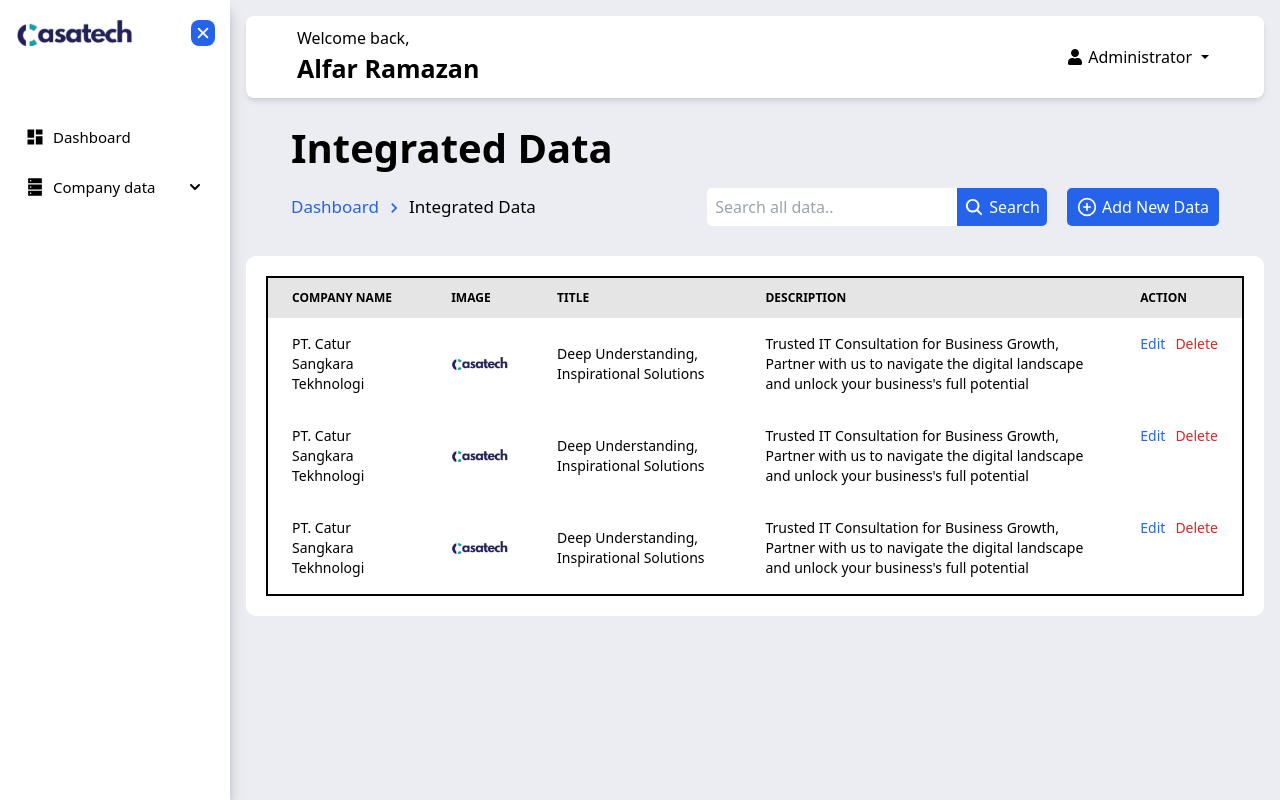
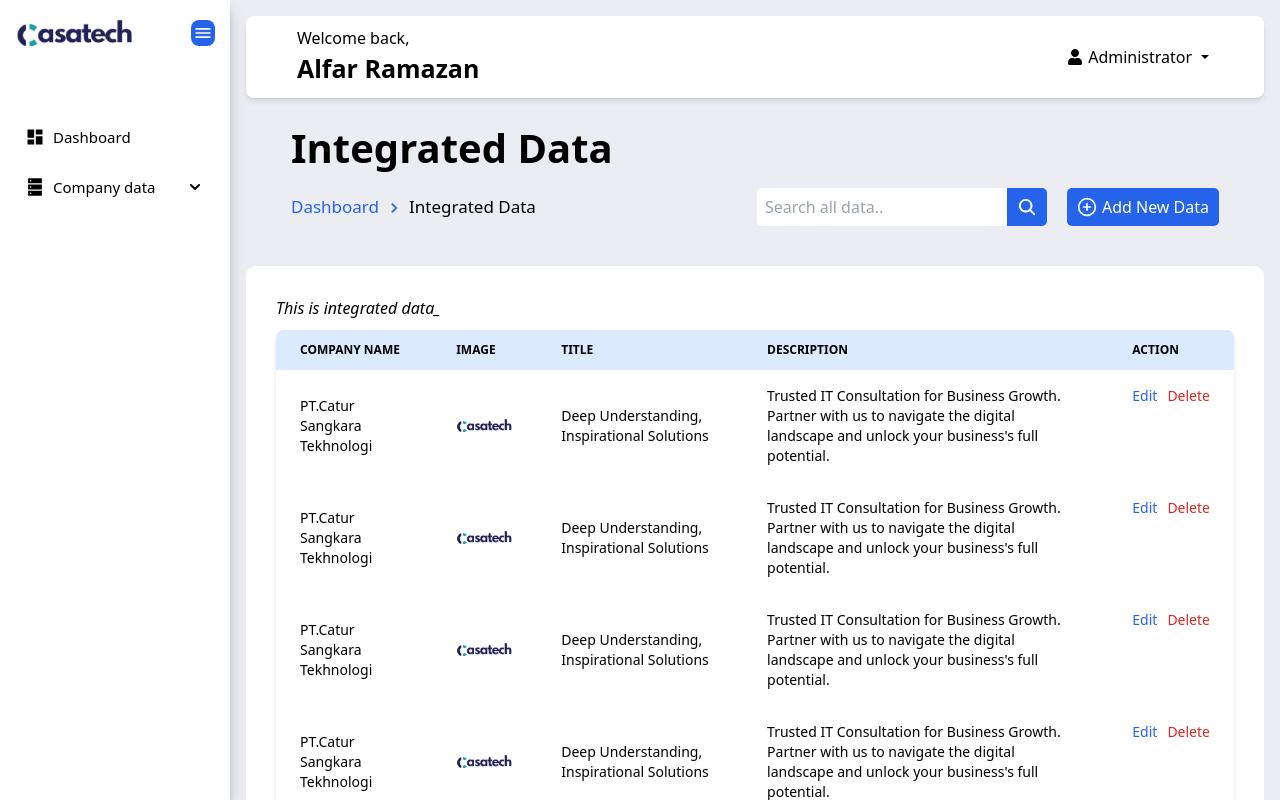
Before and after one commit to Muhammad-Khairul-Kholqi/adminPageCasatech, a React (Create React App) app: page /company-data/integrated-data in a window 1280 px wide. Built offline with nearby package versions, Linux system fonts and the light colour scheme.

Commit message:
up table

```diff
--- a/src/AccountAdmin.js
+++ b/src/AccountAdmin.js
@@ -9,9 +9,9 @@ const AccountAdmin = () => {
     return (
         <div className="bg-white rounded-[20px] mt-[30px]">
             <div className="flex justify-between py-[40px] px-[10%]">
-                <div div className = "block bg-[#F0F3FF] p-[40px] rounded-[20px]" >
+                <div className = "block bg-[#F0F3FF] p-[40px] rounded-[20px]" >
                     <div className="w-[170px]">
-                        <img src={profile} className="rounded-[10px] flex justify-center ml-[37px]" />
+                        <img src={profile} className="rounded-[10px] flex" />
                     </div>
                     <div className="blok">
                         <div className = "flex gap-[5px] items-center border-solid border-2 border-black bg-white px-[10px] rounded-[4px] mt-[20px] shadow-md" >
--- a/src/Company_data/Integrated_data/index_integrated.js
+++ b/src/Company_data/Integrated_data/index_integrated.js
@@ -25,9 +25,8 @@ const DataIntegrated = () => {
             <div>
               <form className="flex">
                 <input type="text" placeholder="Search all data.." className="px-[8px] rounded-l-[5px] py-[7px] w-[250px]"></input>
-                <button className = "flex items-center bg-blue-600 hover:bg-blue-700 text-white px-[7px] rounded-r-[5px] py-[7px] gap-[5px]" >
+                <button className = "items-center bg-blue-600 hover:bg-blue-700 text-white px-[10px] rounded-r-[5px] py-[7px]" >
                   <IoSearch className="text-[20px]" />
-                  <p>Search</p>
                 </button>
               </form>
             </div>
@@ -43,10 +42,13 @@ const DataIntegrated = () => {
           </div>
       </div>
 
-      <div className="bg-[#fff] p-[20px] mt-[20px] rounded-[10px]">
-        <div className = "relative overflow-x-auto" >
-            <table table className = "w-full text-sm text-left rtl:text-right border-solid border-2 border-black" >
-                <thead thead className = "text-xs text-black uppercase bg-[#E5E5E5]" >
+      <div className="bg-white p-[30px] mt-[30px] rounded-[10px]">
+        <h1 className = "text italic mb-[10px]" >
+          This is integrated data_
+        </h1>
+        <div className="relative overflow-x-auto shadow-md sm:rounded-lg">
+            <table className="w-full text-sm text-left rtl:text-right text-black">
+                <thead className="text-xs text-black uppercase bg-blue-100">
                     <tr>
                         <th scope="col" className="px-6 py-3">
                             Company Name
@@ -65,70 +67,119 @@ const DataIntegrated = () => {
                         </th>
                     </tr>
                 </thead>
+
                 <tbody>
-                    <tr className="bg-white">
+                    <tr className="">
                         <td className="px-6 py-4">
-                            PT. Catur Sangkara Tekhnologi
+                            PT.Catur Sangkara Tekhnologi
                         </td>
                         <td className="px-6 py-4">
-                            <img src={Logo} className="w-[100px]" />
+                            <img className="w-[100px]" src={Logo} />
                         </td>
                         <td className="px-6 py-4">
                             Deep Understanding, Inspirational Solutions
                         </td>
                         <td className="px-6 py-4">
-                            Trusted IT Consultation for Business Growth, Partner with us to navigate the digital landscape and unlock your business's full potential
+                            Trusted IT Consultation for Business Growth. Partner with us to navigate the digital landscape and unlock your business's full potential.
                         </td>
                         <td className="px-6 py-4 flex gap-[10px]">
                           <Link>
-                              <p className="font-medium text-blue-600">Edit</p>
+                            <p className="font-medium text-blue-600 dark:text-blue-500 hover:underline">Edit</p>
                           </Link>
                           <Link>
-                              <p className="font-medium text-red-600">Delete</p>
+                            <p className="font-medium text-red-600 dark:text-red-500 hover:underline">Delete</p>
                           </Link>
                         </td>
                     </tr>
-                    <tr className="bg-white">
+
+                    <tr className="">
                         <td className="px-6 py-4">
-                            PT. Catur Sangkara Tekhnologi
+                            PT.Catur Sangkara Tekhnologi
                         </td>
                         <td className="px-6 py-4">
-                            <img src={Logo} className="w-[100px]" />
+                            <img className="w-[100px]" src={Logo} />
                         </td>
                         <td className="px-6 py-4">
                             Deep Understanding, Inspirational Solutions
                         </td>
                         <td className="px-6 py-4">
-                            Trusted IT Consultation for Business Growth, Partner with us to navigate the digital landscape and unlock your business's full potential
+                            Trusted IT Consultation for Business Growth. Partner with us to navigate the digital landscape and unlock your business's full potential.
                         </td>
                         <td className="px-6 py-4 flex gap-[10px]">
                           <Link>
-                              <p className="font-medium text-blue-600">Edit</p>
+                            <p className="font-medium text-blue-600 dark:text-blue-500 hover:underline">Edit</p>
                           </Link>
                           <Link>
-                              <p className="font-medium text-red-600">Delete</p>
+                            <p className="font-medium text-red-600 dark:text-red-500 hover:underline">Delete</p>
                           </Link>
                         </td>
                     </tr>
-                    <tr className="bg-white">
+
+                    <tr className="">
                         <td className="px-6 py-4">
-                            PT. Catur Sangkara Tekhnologi
+                            PT.Catur Sangkara Tekhnologi
                         </td>
                         <td className="px-6 py-4">
-                            <img src={Logo} className="w-[100px]" />
+                            <img className="w-[100px]" src={Logo} />
                         </td>
                         <td className="px-6 py-4">
                             Deep Understanding, Inspirational Solutions
                         </td>
                         <td className="px-6 py-4">
-                            Trusted IT Consultation for Business Growth, Partner with us to navigate the digital landscape and unlock your business's full potential
+                            Trusted IT Consultation for Business Growth. Partner with us to navigate the digital landscape and unlock your business's full potential.
                         </td>
                         <td className="px-6 py-4 flex gap-[10px]">
                           <Link>
-                              <p className="font-medium text-blue-600">Edit</p>
+                            <p className="font-medium text-blue-600 dark:text-blue-500 hover:underline">Edit</p>
                           </Link>
                           <Link>
-                              <p className="font-medium text-red-600">Delete</p>
+                            <p className="font-medium text-red-600 dark:text-red-500 hover:underline">Delete</p>
+                          </Link>
+                        </td>
+                    </tr>
+
+                    <tr className="">
+                        <td className="px-6 py-4">
+                            PT.Catur Sangkara Tekhnologi
+                        </td>
+                        <td className="px-6 py-4">
+                            <img className="w-[100px]" src={Logo} />
+                        </td>
+                        <td className="px-6 py-4">
+                            Deep Understanding, Inspirational Solutions
+                        </td>
+                        <td className="px-6 py-4">
+                            Trusted IT Consultation for Business Growth. Partner with us to navigate the digital landscape and unlock your business's full potential.
+                        </td>
+                        <td className="px-6 py-4 flex gap-[10px]">
+                          <Link>
+                            <p className="font-medium text-blue-600 dark:text-blue-500 hover:underline">Edit</p>
+                          </Link>
+                          <Link>
+                            <p className="font-medium text-red-600 dark:text-red-500 hover:underline">Delete</p>
+                          </Link>
+                        </td>
+                    </tr>
+
+                    <tr className="">
+                        <td className="px-6 py-4">
+                            PT.Catur Sangkara Tekhnologi
+                        </td>
+                        <td className="px-6 py-4">
+                            <img className="w-[100px]" src={Logo} />
+                        </td>
+                        <td className="px-6 py-4">
+                            Deep Understanding, Inspirational Solutions
+                        </td>
+                        <td className="px-6 py-4 overflow-auto">
+                            Trusted IT Consultation for Business Growth. Partner with us to navigate the digital landscape and unlock your business's full potential.
+                        </td>
+                        <td className="px-6 py-4 flex gap-[10px]">
+                          <Link>
+                            <p className="font-medium text-blue-600 dark:text-blue-500 hover:underline">Edit</p>
+                          </Link>
+                          <Link>
+                            <p className="font-medium text-red-600 dark:text-red-500 hover:underline">Delete</p>
                           </Link>
                         </td>
                     </tr>
--- a/src/Dashboard.js
+++ b/src/Dashboard.js
@@ -8,7 +8,7 @@ const Dashboard = () => {
     <>
     <div className="">
         <div div className = "bg-[#237CE2] mt-[30px] rounded-[20px]">
-          <div className="flex justify-between flex-wrap py-[5px] px-[10%]">
+          <div className="flex justify-between gap-[50px] flex-wrap py-[5px] px-[10%]">
             <div className = "block text-white mt-[20px]" >
               <h1 className="text-[40px] leading-10 font-bold">This is the <br /> Admin Page</h1>
               <p className="mt-[20px]">Access all configurations and customize <br />
--- a/src/Template/Side.js
+++ b/src/Template/Side.js
@@ -1,7 +1,7 @@
 import React, { useState } from 'react';
 import { Link } from 'react-router-dom';
 import Logo from '../Assets/logo.png';
-import { IoClose } from "react-icons/io5";
+import { IoMenuSharp } from "react-icons/io5";
 import { MdDashboard } from 'react-icons/md';
 import { AiFillDatabase } from "react-icons/ai";
 import { FaRegCircle } from "react-icons/fa";
@@ -15,16 +15,16 @@ const Side = () => {
 
     return (
         <>
-        <div div className = "bg-white shadow-lg shadow-gray-400 h-screen w-[230px] overflow-auto px-[15px] fixed" >
-            <div div className = "flex justify-between mt-[20px]" >
+         <div className = "bg-white shadow-lg shadow-gray-400 h-screen w-[230px] overflow-auto px-[15px] fixed" >
+            <div className = "flex justify-between mt-[20px]" >
                 <img className="w-[120px]" src={Logo} alt="Deskripsi Gambar" draggable="false" />
                 <div className='bg-blue-600 p-[2px] rounded-lg hover:bg-blue-700'>
-                    <IoClose className="text-[20px] cursor-pointer text-white mt-[1px]"/>
+                    <IoMenuSharp className="text-[20px] cursor-pointer text-white mt-[1px]"/>
                 </div>
             </div>
             <div>
                <ul>
-                    <li li className = "text-black mb-2 mt-[70px] hover:bg-[#1762EF] py-[10px] rounded-[10px] hover:text-white transition duration-75" >
+                    <li className = "text-black mb-2 mt-[70px] hover:bg-[#1762EF] py-[10px] rounded-[10px] hover:text-white transition duration-75" >
                          <Link to="/">
                             <div className="flex items-center mx-[10px]">
                                 <MdDashboard className="mr-2 text-[20px]" />
@@ -112,7 +112,7 @@ const Side = () => {
             </div>
         </div>
         </>
-    )
-}
+    );
+};
 
 export default Side;
```
Lines whose indentation alone changed are shown as unchanged.
